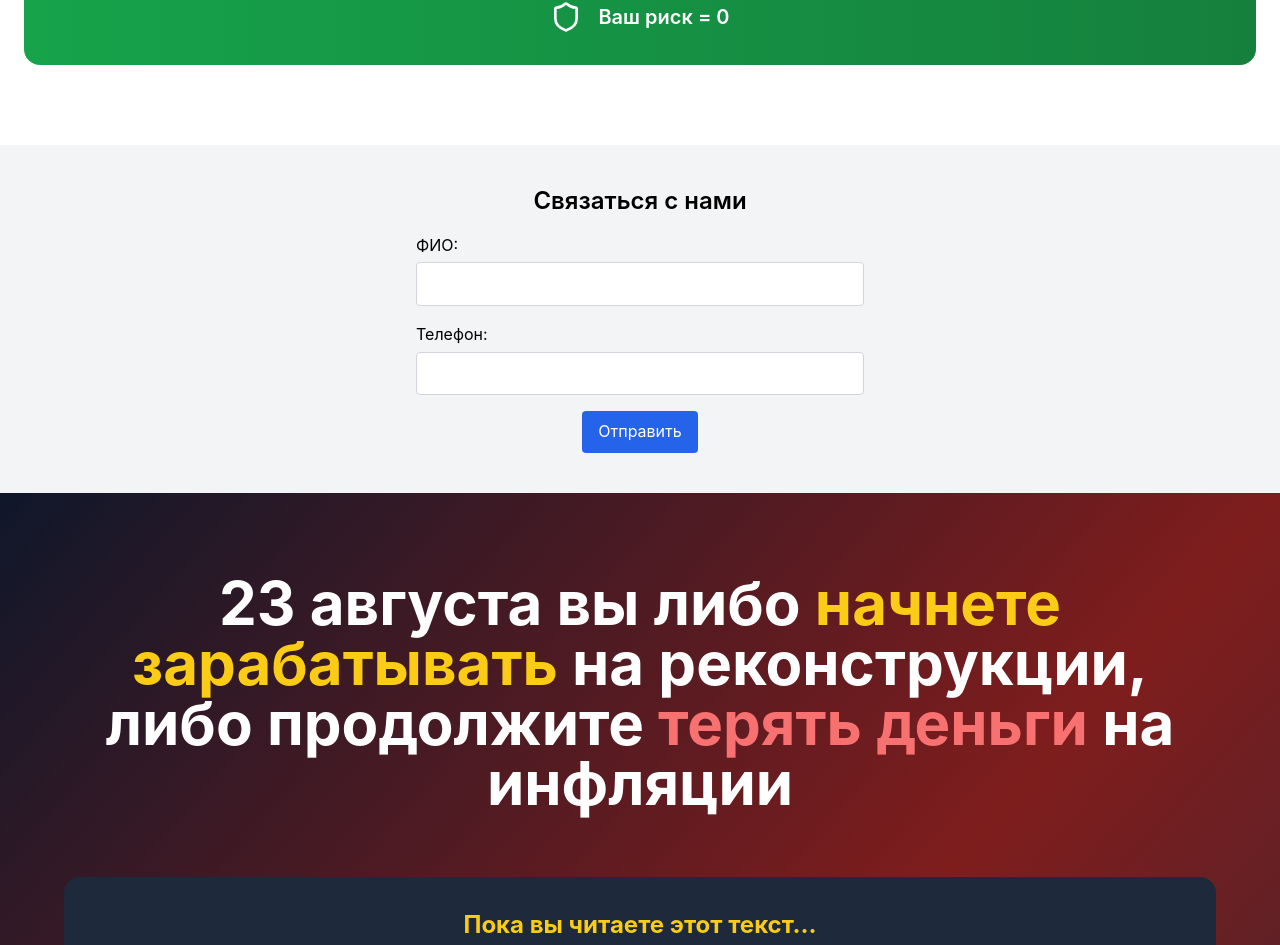
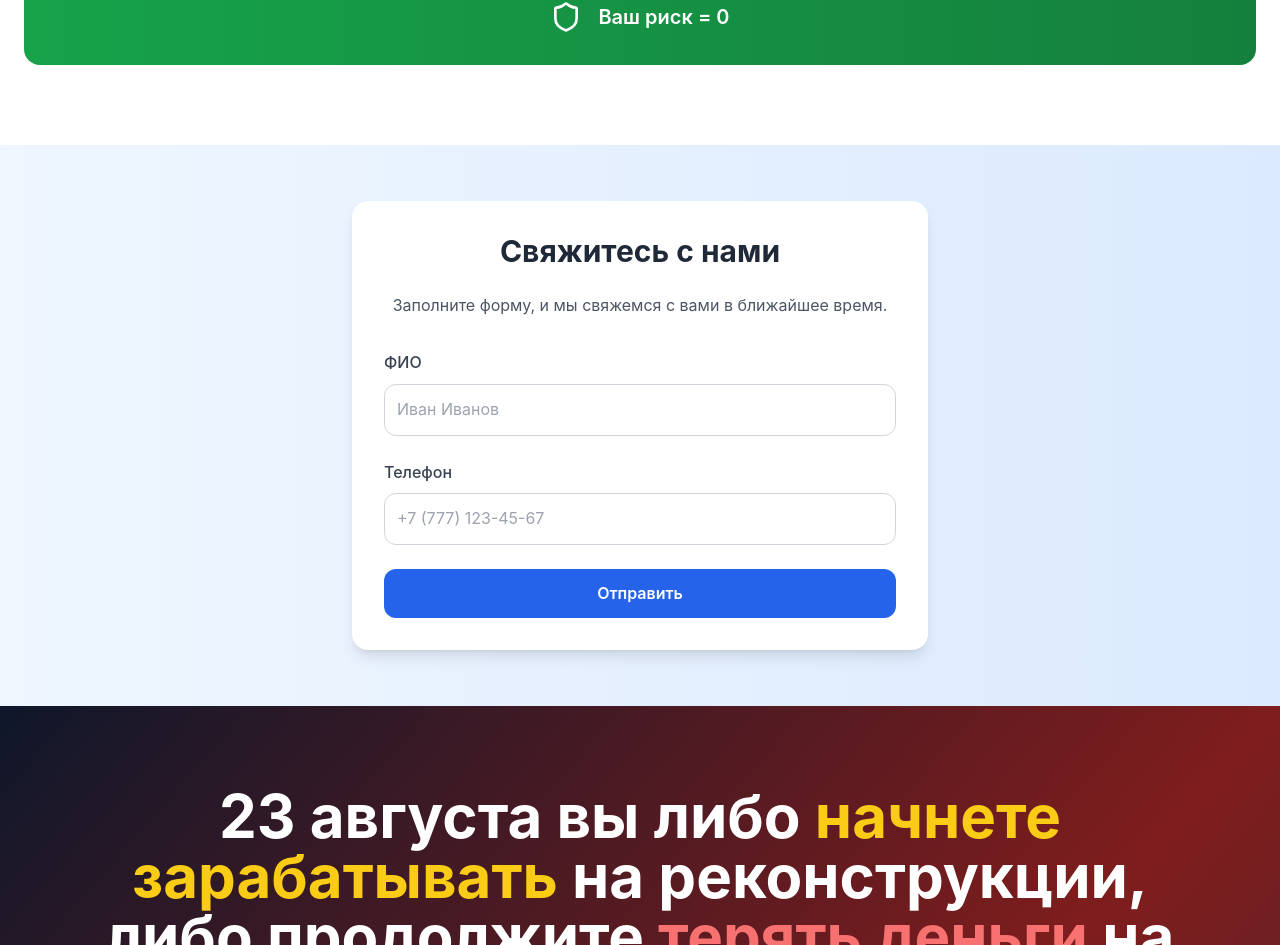
Before and after one commit to Danial992/landing, a React (Vite) app: page / in a window 1280 px wide. Shown: the part 9245-10190 px from the top of the page. Built offline with nearby package versions, Linux system fonts and the light colour scheme.

Commit message:
Update ContactForm.tsx

```diff
--- a/src/components/ContactForm.tsx
+++ b/src/components/ContactForm.tsx
@@ -2,40 +2,47 @@ import React from 'react';
 
 const ContactForm: React.FC = () => {
   return (
-    <section id="contact-form" className="bg-gray-100 py-10 px-4 text-center">
-      <h2 className="text-2xl font-semibold mb-4">Связаться с нами</h2>
+    <section id="contact-form" className="bg-gradient-to-r from-blue-50 to-blue-100 py-14 px-4 text-center">
+      <div className="max-w-xl mx-auto bg-white p-8 rounded-2xl shadow-lg">
+        <h2 className="text-3xl font-bold mb-6 text-gray-800">Свяжитесь с нами</h2>
+        <p className="text-gray-600 mb-8">
+          Заполните форму, и мы свяжемся с вами в ближайшее время.
+        </p>
         <form
-        action="https://formspree.io/f/your_form_id"  // заменишь здесь на свой ID
+          action="https://formspree.io/f/your_form_id" // замените на ваш ID
           method="POST"
-        className="max-w-md mx-auto space-y-4"
+          className="space-y-6"
         >
-        <div>
-          <label htmlFor="name" className="block text-left mb-1">ФИО:</label>
+          <div className="text-left">
+            <label htmlFor="name" className="block mb-2 font-medium text-gray-700">ФИО</label>
             <input
               type="text"
               id="name"
               name="name"
               required
-            className="w-full p-2 border border-gray-300 rounded"
+              placeholder="Иван Иванов"
+              className="w-full p-3 border border-gray-300 rounded-xl focus:outline-none focus:ring-2 focus:ring-blue-400 transition"
             />
           </div>
-        <div>
-          <label htmlFor="phone" className="block text-left mb-1">Телефон:</label>
+          <div className="text-left">
+            <label htmlFor="phone" className="block mb-2 font-medium text-gray-700">Телефон</label>
             <input
               type="tel"
               id="phone"
               name="phone"
               required
-            className="w-full p-2 border border-gray-300 rounded"
+              placeholder="+7 (777) 123-45-67"
+              className="w-full p-3 border border-gray-300 rounded-xl focus:outline-none focus:ring-2 focus:ring-blue-400 transition"
             />
           </div>
           <button
             type="submit"
-          className="bg-blue-600 text-white px-4 py-2 rounded hover:bg-blue-700 transition"
+            className="w-full bg-blue-600 text-white py-3 rounded-xl font-semibold hover:bg-blue-700 transition"
           >
             Отправить
           </button>
         </form>
+      </div>
     </section>
   );
 };
```
Lines whose indentation alone changed are shown as unchanged.
